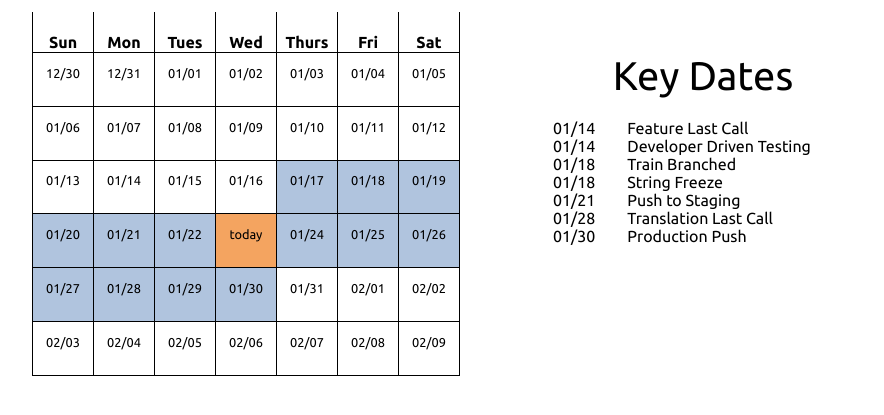
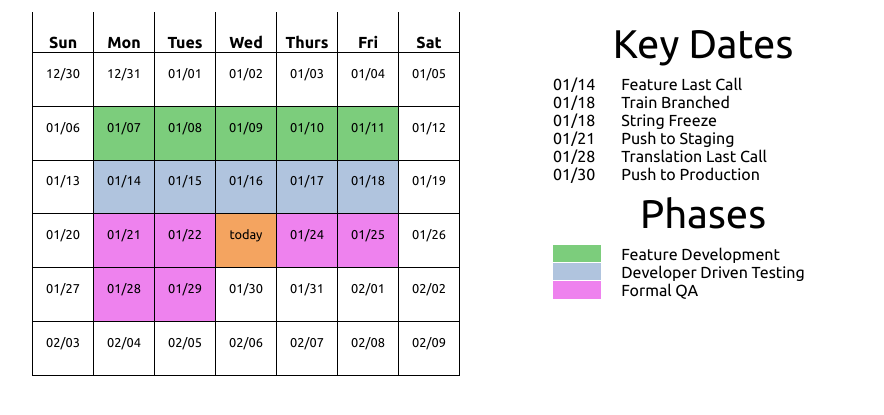
Before and after one commit to lloyd/personatra.in, a plain HTML site: page index.html in a window 1280 px wide. Shown: the part 131-546 px from the top of the page, without its empty margins (197-1081 px from the left). Drawn offline with Linux system fonts and the light colour scheme.

Commit message:
add phases of development

```diff
--- a/index.html
+++ b/index.html
@@ -23,17 +23,19 @@
       width: 820px;
       margin: auto;
     }
-    div.key_dates > .title {
-      margin-top: 1em;
-      margin-bottom: .5em;
+    div.right_side div.title {
+      margin-top: .2em;
+      margin-bottom: .2em;
     }
     div.key_dates div.date:hover {
       cursor: pointer;
       color: #ff3030; // firebrick
     }
-    div.key_dates .when {
+    div.right_side .meta {
       float: left;
-      margin-right: 2em;
+      margin: -1px 1.2em -1px -1px;
+      width: 3em;
+      border: 1px solid white;
     }
     section div.calendar {
       width: 450px;
@@ -79,6 +81,18 @@
       font-size: 2.5em;
       text-align: center;
     }
+    .ddt {
+      background-color: #b0c4de;
+    }
+    .dev {
+      background-color: #7ccd7c;
+    }
+    .qa {
+      background-color: #ee82ee;
+    }
+    .key_dates .description {
+      display: none;
+    }
   </style>
 </head>
 <body>
@@ -92,28 +106,22 @@
     <div class="logo"><img src="i/personatrain-logo.png"></div>
   </header>
   <div class="main">
-    <div class="key_dates right_side">
+    <div class="right_side">
+      <div class="key_dates">
         <div class="title">Key Dates</div>
         <div class="date" tags="" offset="-4">
-        <div class="when">
+          <div class="meta">
           </div>
           <div class="name">
             Feature Last Call
           </div>
           <div class="description">
-        </div>
-      </div>
-      <div class="date" tags="" offset="-4">
-        <div class="when">
-        </div>
-        <div class="name">
-          Developer Driven Testing
-        </div>
-        <div class="description">
+            On the day of "feature last call", all new features for the train have been merged.  All remaining work on the
+            train is stabilization or merging of high priority fixes with QA approval.
           </div>
         </div>
         <div class="date" tags="" offset="0">
-        <div class="when">
+          <div class="meta">
           </div>
           <div class="name">
             Train Branched
@@ -122,7 +130,7 @@
           </div>
         </div>
         <div class="date" tags="" offset="0">
-        <div class="when">
+          <div class="meta">
           </div>
           <div class="name">
             String Freeze
@@ -131,7 +139,7 @@
           </div>
         </div>
         <div class="date" tags="" offset="3">
-        <div class="when">
+          <div class="meta">
           </div>
           <div class="name">
             Push to Staging
@@ -140,7 +148,7 @@
           </div>
         </div>
         <div class="date" tags="" offset="10">
-        <div class="when">
+          <div class="meta">
           </div>
           <div class="name">
             Translation Last Call
@@ -149,12 +157,34 @@
           </div>
         </div>
         <div class="date" tags="" offset="12">
-        <div class="when">
+          <div class="meta">
           </div>
           <div class="name">
-          Production Push
+            Push to Production
           </div>
           <div class="description">
+          </div>
+        </div>
+      </div>
+      <div class="phases">
+        <div class="title">Phases</div>
+        <div class="phase">
+          <div class="dev meta">&nbsp;</div>
+          <div class="name">
+            Feature Development
+          </div>
+        </div>
+        <div class="phase">
+          <div class="ddt meta">&nbsp;</div>
+          <div class="name">
+            Developer Driven Testing
+          </div>
+        </div>
+        <div class="phase">
+          <div class="qa meta">&nbsp;</div>
+          <div class="name">
+            Formal QA
+          </div>
         </div>
       </div>
     </div>
@@ -163,10 +193,10 @@
     </div>
     <div class="calendar">
       <div></div><div></div><div></div><div></div><div></div><div></div><div></div>
-      <div></div><div></div><div></div><div></div><div></div><div></div><div></div>
-      <div></div><div></div><div></div><div></div><div></div><div></div><div></div>
-      <div></div><div></div><div></div><div></div><div></div><div></div><div></div>
-      <div></div><div></div><div></div><div></div><div></div><div></div><div></div>
+      <div></div><div class="dev"></div><div class="dev"></div><div class="dev"></div><div class="dev"></div><div class="dev"></div><div></div>
+      <div></div><div class="ddt"></div><div class="ddt"></div><div class="ddt"></div><div class="ddt"></div><div class="ddt"></div><div></div>
+      <div></div><div class="qa" ></div><div class="qa" ></div><div class="qa" ></div><div class="qa" ></div><div class="qa" ></div><div></div>
+      <div></div><div class="qa" ></div><div class="qa" ></div><div></div><div></div><div></div><div></div>
       <div></div><div></div><div></div><div></div><div></div><div></div><div></div>
     </div>
   </div>
--- a/js/cal.js
+++ b/js/cal.js
@@ -8,7 +8,6 @@ var Calendar = {
     kids.removeClass('today');
     for (var i = 0; i < kids.length; i++) {
       $(kids[i]).text(m.format("MM/DD"));
-      if (i > 17 && i < 32) $(kids[i]).addClass("train");
       if (m.sod().diff(moment().sod()) === 0) {
         $(kids[i]).addClass("today").text("today");
       }
@@ -19,7 +18,7 @@ var Calendar = {
     var keyDates = $("div.date");
     for (var i = 0; i < keyDates.length; i++) {
       var x = parseInt($(keyDates[i]).attr("offset"));
-      $(keyDates[i]).find(".when").text(moment(train).add('days', x).format("MM/DD"));
+      $(keyDates[i]).find(".meta").text(moment(train).add('days', x).format("MM/DD"));
     }
 
     $("div.date").on('mouseover', function() {
```
Lines whose indentation alone changed are shown as unchanged.
